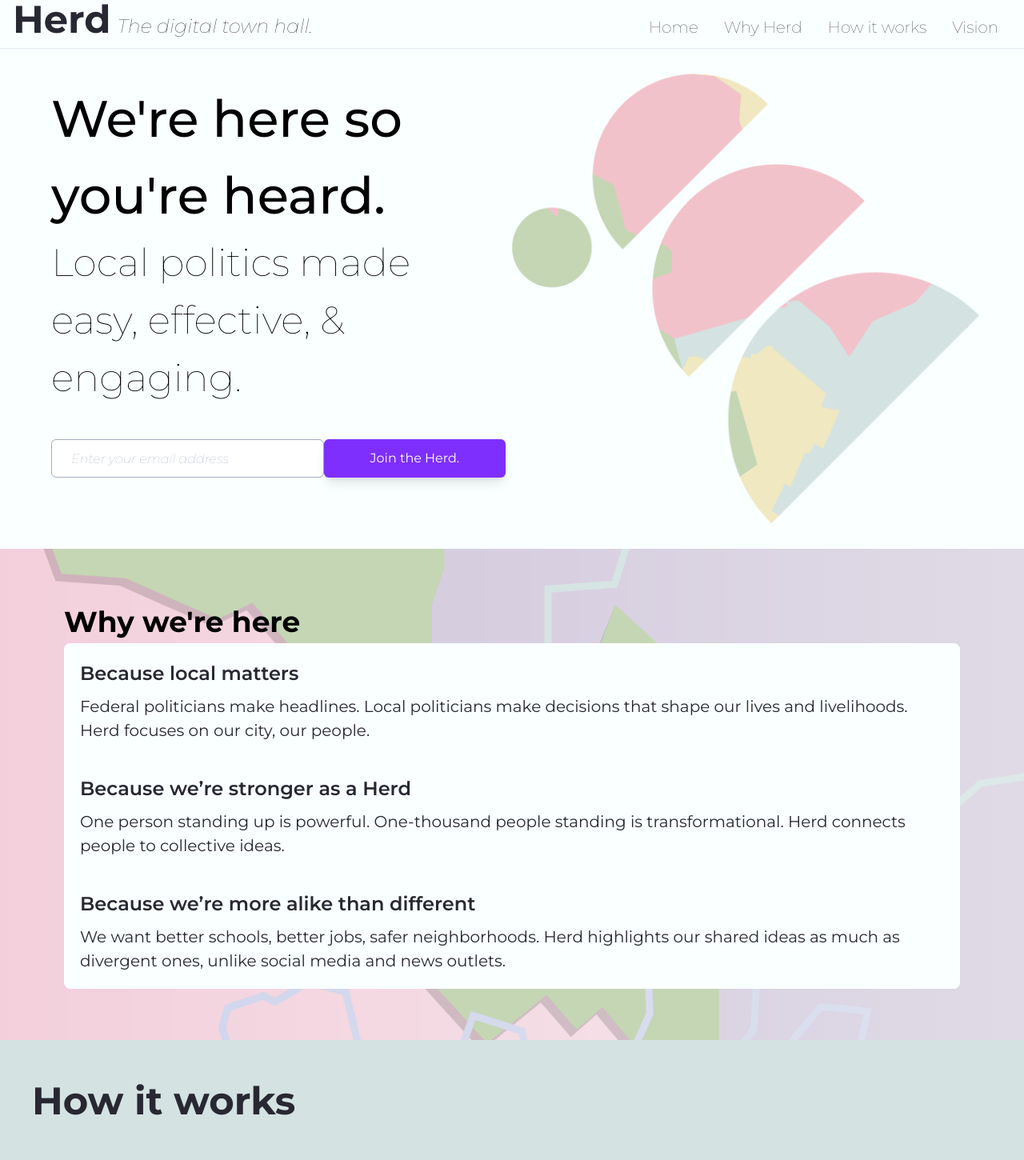
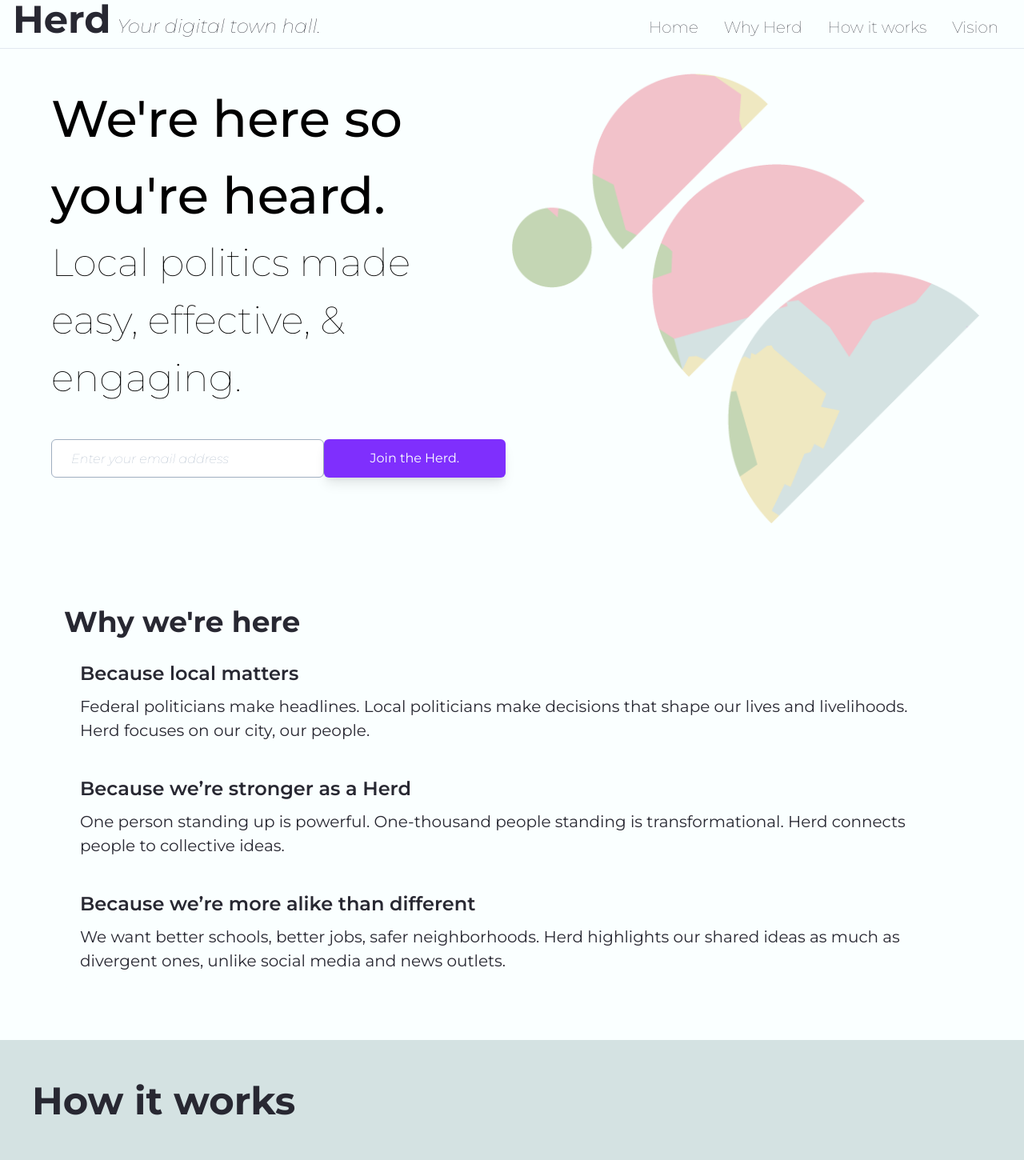
Before and after one commit to bencooper96/Herd, a Next.js app: page / in a window 1280 px wide. Shown: the top 1450 px of the page at 80% size. Built offline with nearby package versions, Linux system fonts and the light colour scheme.

Commit message:
fixed navbar sizing and changed why were here background color

```diff
--- a/src/components/landing/navbar.jsx
+++ b/src/components/landing/navbar.jsx
@@ -7,12 +7,14 @@ const Navbar = () => {
     <nav className="w-full sm:flex justify-between hidden items-baseline px-4 bg-primary border-b fixed z-10 -mt-3">
       <div className="flex items-baseline ">
         <p className="text-5xl font-bold ">Herd</p>
-        <p className="text-2xl font-thin italic mx-2">The digital town hall.</p>
+        <p className="text-2xl font-thin italic mx-2 hidden md:block">
+          Your digital town hall.
+        </p>
       </div>
       <div className="flex ">
         <Link
           to="landing"
-          className="text-xl font-thin mx-3 p-1 cursor-pointer hover:bg-gray-100 nav-item"
+          className="text-l lg:text-xl font-thin mx-3 p-1 cursor-pointer hover:bg-gray-100 nav-item"
           activeClass="active"
           spy={true}
           smooth={true}
@@ -23,7 +25,7 @@ const Navbar = () => {
         </Link>
         <Link
           to="whyHerd"
-          className="text-xl font-thin mx-3 p-1 cursor-pointer hover:bg-gray-100 nav-item"
+          className="text-l lg:text-xl font-thin mx-3 p-1 cursor-pointer hover:bg-gray-100 nav-item"
           activeClass="active"
           spy={true}
           smooth={true}
@@ -34,7 +36,7 @@ const Navbar = () => {
         </Link>
         <Link
           to="howItWorks"
-          className="text-xl font-thin mx-3 p-1 cursor-pointer hover:bg-gray-100 nav-item"
+          className="text-l lg:text-xl font-thin mx-3 p-1 cursor-pointer hover:bg-gray-100 nav-item"
           activeClass="active"
           spy={true}
           smooth={true}
@@ -45,7 +47,7 @@ const Navbar = () => {
         </Link>
         <Link
           to="vision"
-          className="text-xl font-thin mx-3 p-1 cursor-pointer hover:bg-gray-100 nav-item"
+          className="text-l lg:text-xl font-thin mx-3 p-1 cursor-pointer hover:bg-gray-100 nav-item"
           activeClass="active"
           spy={true}
           smooth={true}
--- a/src/components/whyHerd/whyHerd.jsx
+++ b/src/components/whyHerd/whyHerd.jsx
@@ -3,7 +3,7 @@ import PeopleGallery from "./peopleGallery";
 
 const WhyHerd = () => {
   return (
-    <div className="bg-district bg-cover bg-no-repeat bg-fixed w-full py-16 sm:px-20">
+    <div className="bg-primary bg-cover bg-no-repeat bg-fixed w-full py-16 sm:px-20">
       <p className="text-4xl font-bold text-center sm:text-left">
         Why we're here
       </p>
```
